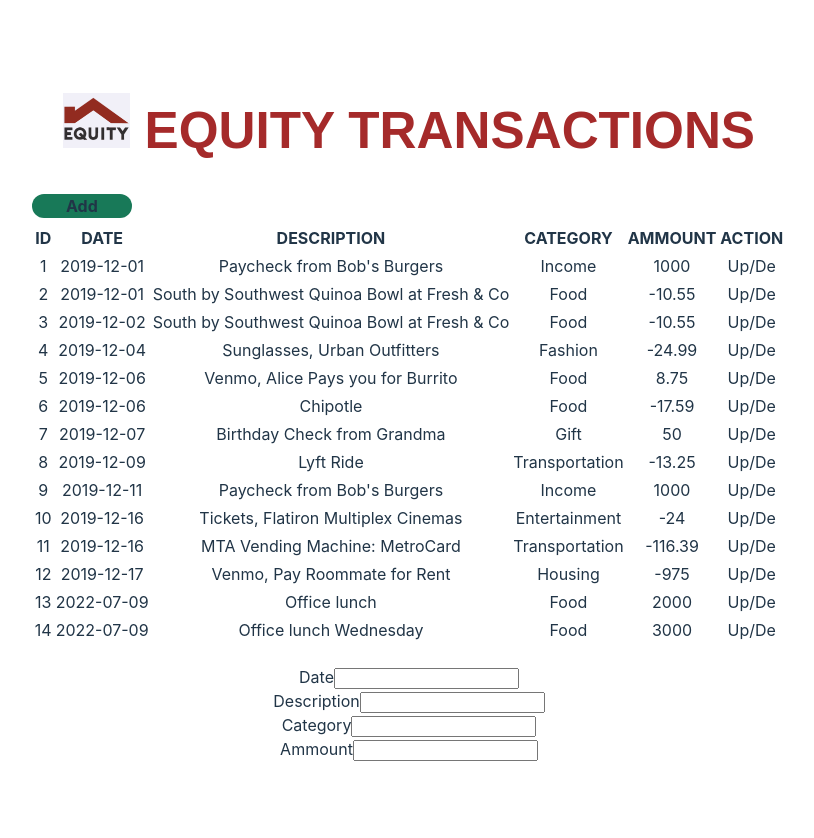
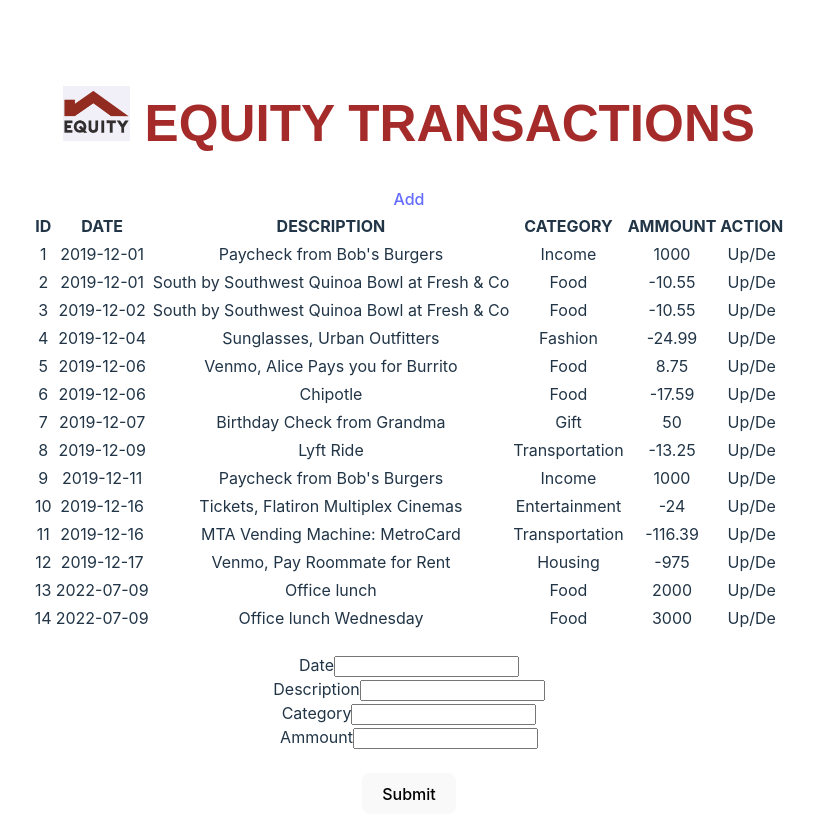
Before and after one commit to Qjones254/Equity-dummy, a React (Vite) app in the folder equityTransactions/: page /create in a window 1280 px wide. Shown: the top 838 px of the page, without its empty margins (231-1045 px from the left). Before the commit the page ends 800 px from the top, so only its background shows below. Built offline with nearby package versions, Linux system fonts and the light colour scheme; data requests are answered from the project's data file.

Commit message:
sixth commit

```diff
--- a/equityTransactions/src/Add.jsx
+++ b/equityTransactions/src/Add.jsx
@@ -37,7 +37,8 @@
                 <label htmlFor="ammount">Ammount</label>
                 <input type="text" name='ammount' className='ammount'
                  onChange={e=>setInputData({...inputData, ammount:e.target.value})} />
-            </div>
+            </div><br/>
+            <button className='btn'>Submit</button>
             </form>
         </div>
     </div>
--- a/equityTransactions/src/App.jsx
+++ b/equityTransactions/src/App.jsx
@@ -1,6 +1,7 @@
 import "./App.css"
 import  React, {useEffect,useState}from "react";
 import image from './Components/images.png'
+import { Link } from "react-router-dom";
 
 function App(){
     const [columns,setColumns]=useState([])
@@ -24,7 +25,7 @@
             <div className="header">
                 <h1> <img className="image" src={image} alt="" /> EQUITY TRANSACTIONS</h1>
             </div>
-            <div id="link"><a to='/create' href="./AppRoute.jsx"></a>Add</div>
+            <div className="link"><Link to='/create' >Add</Link></div>
             <table className="table">
                 <thead>
                     <tr>
```
